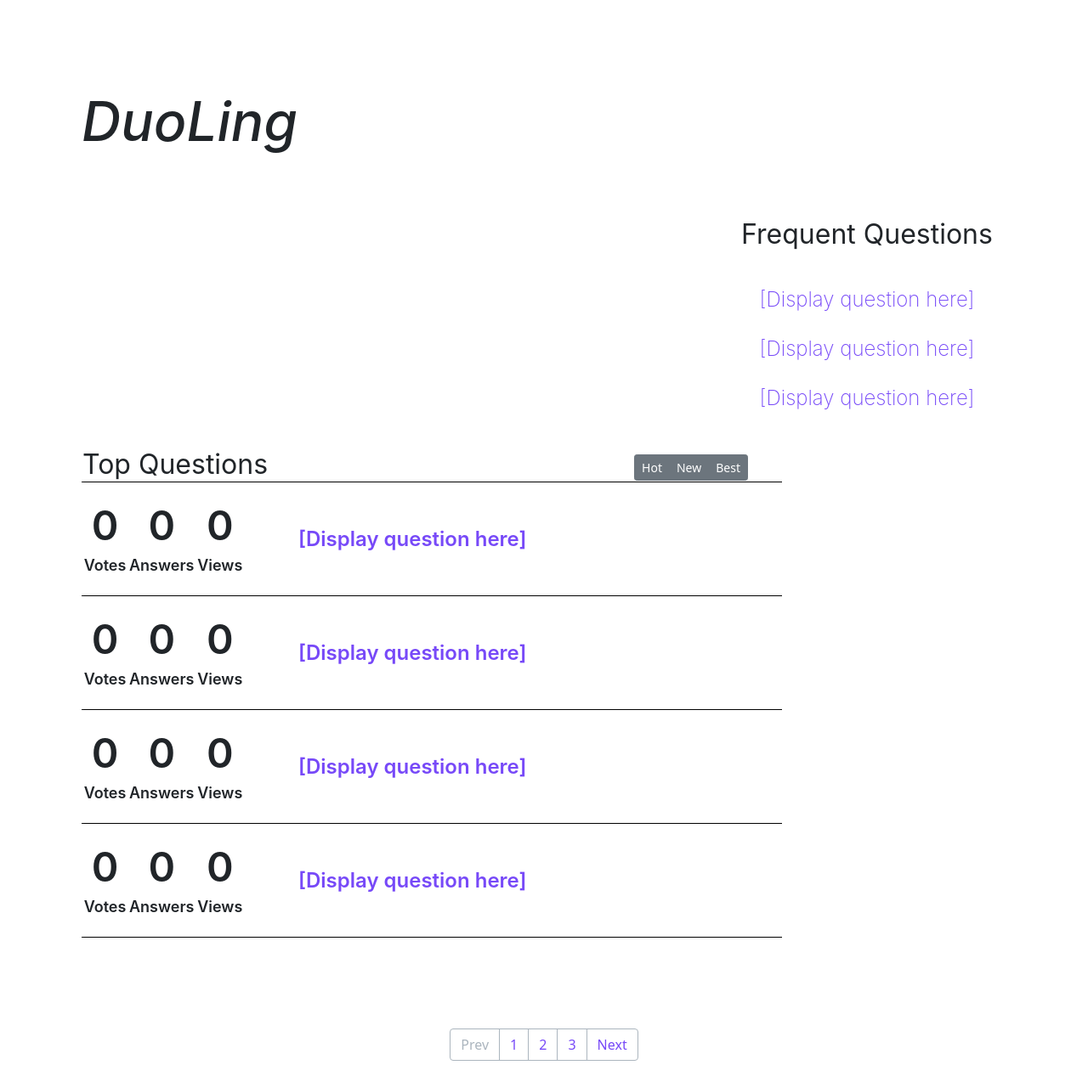
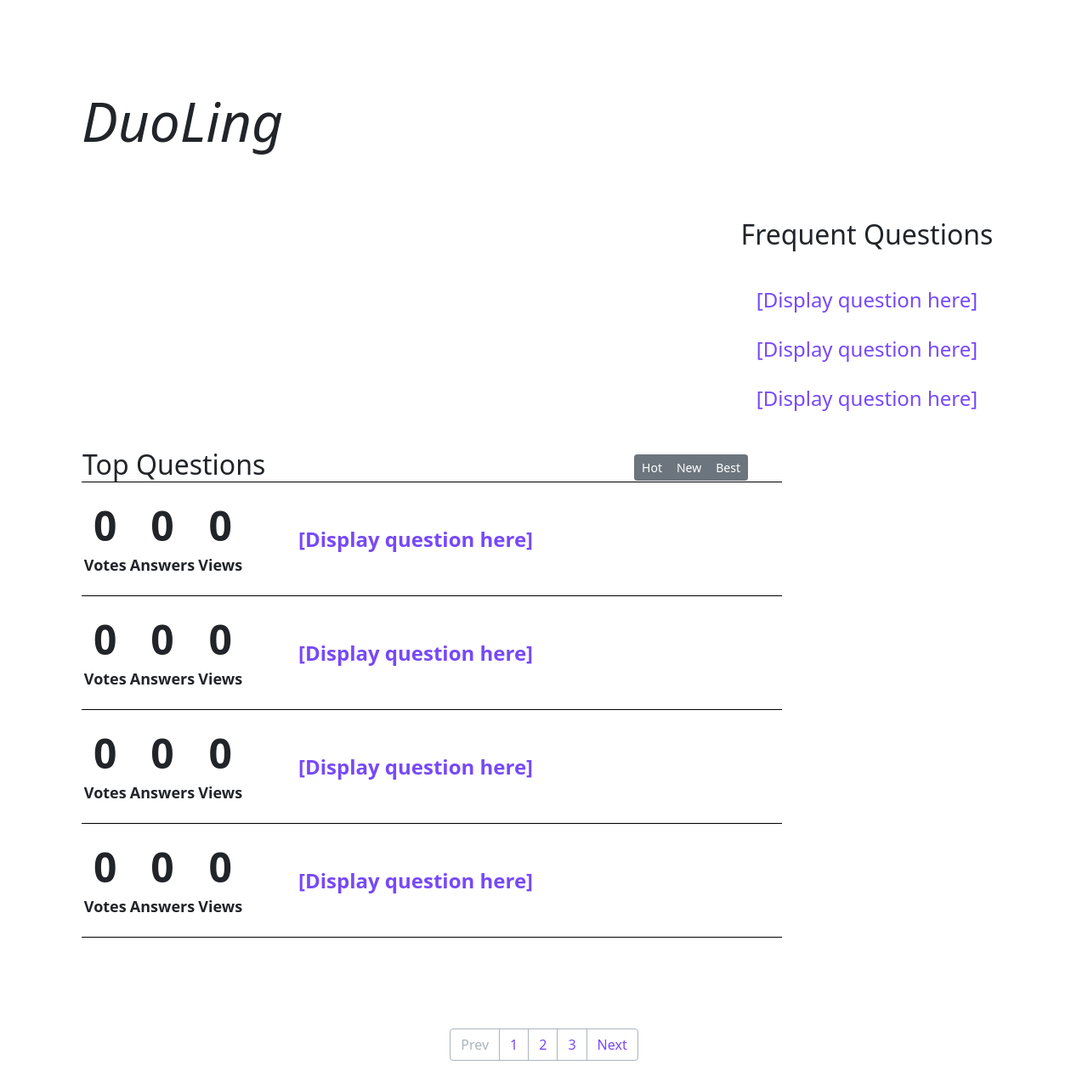
Before and after one commit to uzochi-dimkpa/ITSC-3155_Final-Project_Group-1, a Flask app: page / in a window 1280 px wide. Shown: the part 66-1340 px from the top of the page at 85% size. Run offline with Flask 2, Linux system fonts and the light colour scheme; some libraries are stand-ins or nearby versions.

Commit message:
Bug fix: Font not displaying properly on main page

```diff
--- a/static/styles/index-main-table.css
+++ b/static/styles/index-main-table.css
@@ -14,7 +14,7 @@
 
 /* Setting text properties for the first column of the table head */
 #main_table > thead > tr > td:nth-of-type(1) {
-    font-family: 'Inter';
+    font: 'Inter';
     font-style: normal;
     font-weight: 400;
     font-size: 32px;
@@ -56,7 +56,7 @@ Setting text properties for the second column of the table body,
 This is the exact same styling at the above 'Question_display_text' id
 */
 #main_table > tbody > tr > td:nth-last-of-type(1) {
-    font-family: 'Inter';
+    font: 'Inter';
     font-style: normal;
     font-weight: 600;
     font-size: 24px;
--- a/static/styles/index-nested-table.css
+++ b/static/styles/index-nested-table.css
@@ -7,7 +7,7 @@
 }
 
 #nested_table > thead > tr {
-    font-family: 'Inter';
+    font: 'Inter';
     font-style: normal;
     font-weight: 600;
     font-size: 48px;
@@ -15,7 +15,7 @@
 }
 
 #nested_table > tbody > tr {
-    font-family: 'Inter';
+    font: 'Inter';
     font-style: normal;
     font-weight: 600;
     font-size: 18px;
--- a/static/styles/index-side-window.css
+++ b/static/styles/index-side-window.css
@@ -11,7 +11,7 @@
 
         /* h4 tag properties */
         .Side_window > h4 {
-            font-family: 'Inter';
+            font: 'Inter';
             font-style: normal;
             font-weight: 400;
             font-size: 32px;
@@ -22,7 +22,7 @@
 
         /* h5 tag properties */
         .Side_window > h5 {
-            font-family: 'Inter';
+            font: 'Inter';
             font-style: normal;
             font-weight: 200;
             font-size: 24px;
--- a/templates/index.html
+++ b/templates/index.html
@@ -18,7 +18,7 @@
 
         /* General properties of the page title */
         #DuoLing_header {
-            font-family: 'Inter';
+            font: 'Inter';
             font-style: italic;
             font-weight: 500;
             font-size: 64px;
@@ -30,7 +30,7 @@
 
         /* General properties of the question display text */
         #Question_display_text {
-            font-family: 'Inter';
+            font: 'Inter';
             font-style: normal;
             font-weight: 600;
             font-size: 24px;
@@ -155,7 +155,7 @@
 
                     <!-- Second column -->
                     <td>
-                        <span style="color: rgba(119, 73, 248, 1)">[Display question here]</span>
+                        <div style="color: rgba(119, 73, 248, 1)">[Display question here]</div>
                     </td>
                 </tr>
 
```
